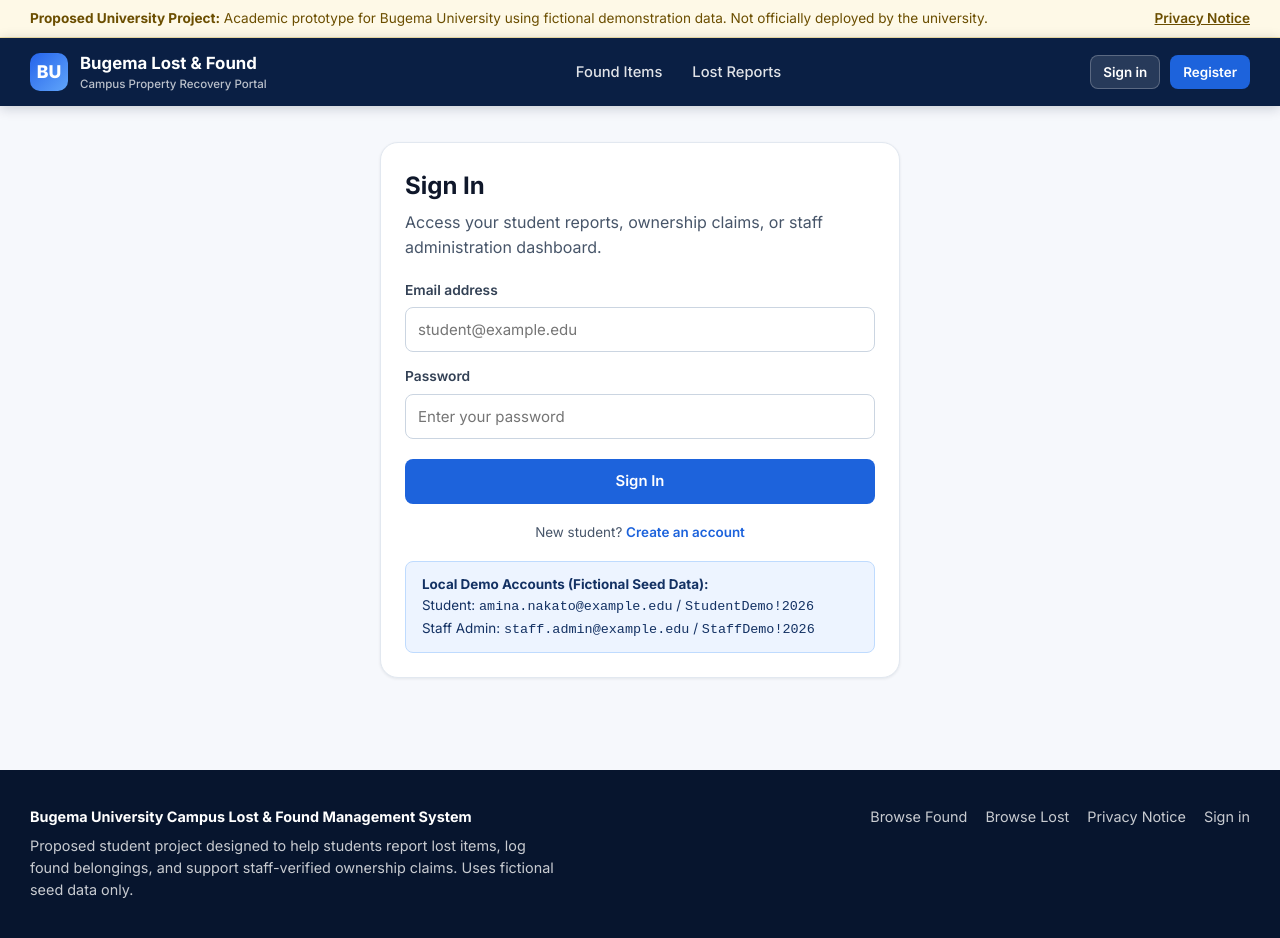
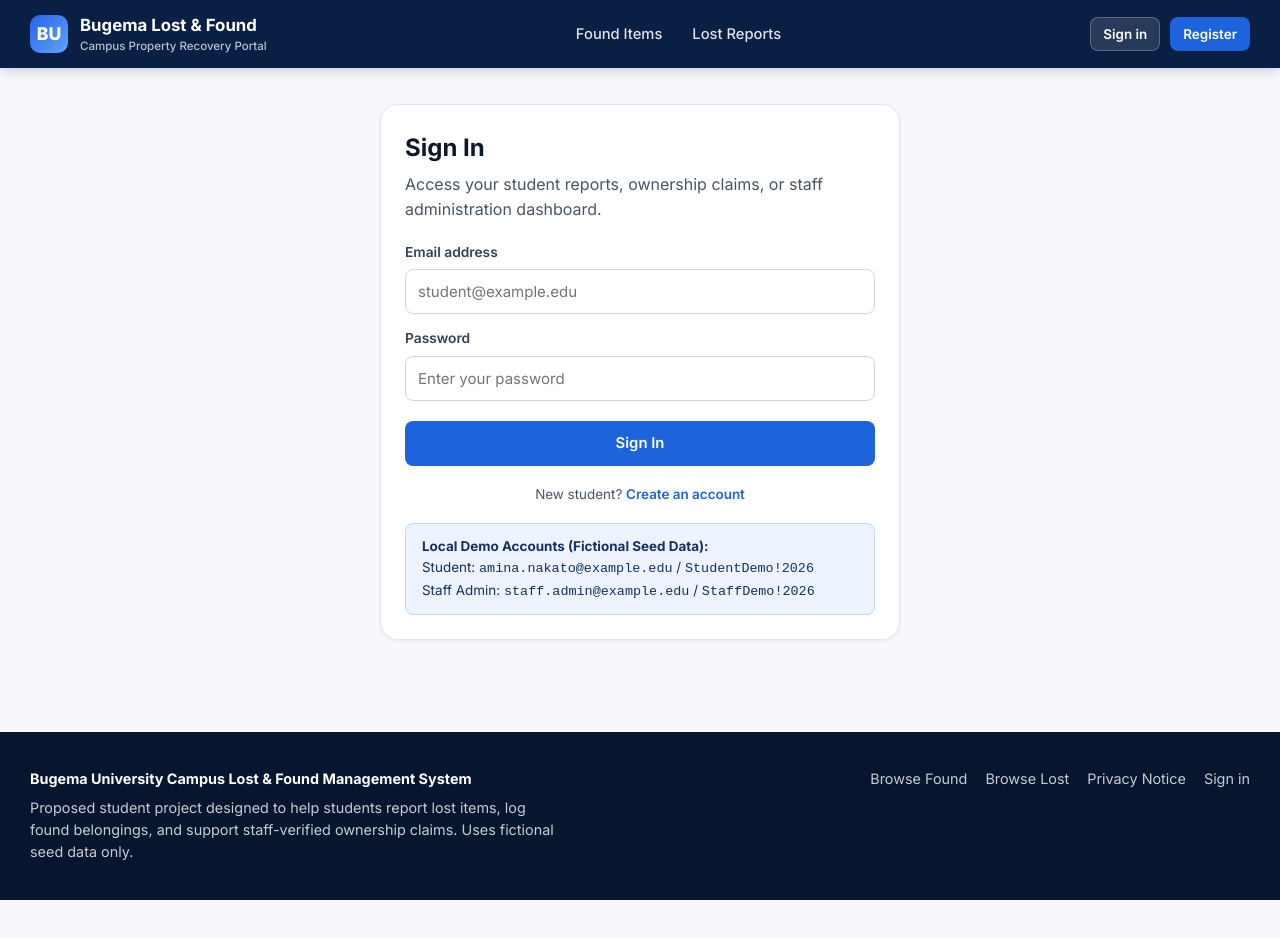
Before and after one commit to Benieee/Campus-lost-and-found-NOSQL, a React (Vite) app in the folder frontend/: page /login in a window 1280 px wide. After the commit the page ends 900 px from the top, so only its background shows below. Built offline with nearby package versions, Linux system fonts and the light colour scheme; no server answers.

Commit message:
refactor: remove proposed project notice ribbon and associated styles

```diff
--- a/frontend/src/components/Layout.tsx
+++ b/frontend/src/components/Layout.tsx
@@ -51,15 +51,6 @@ export function Layout({ children }: { children: React.ReactNode }) {
       <a href="#main-content" className="skip-link">
         Skip to main content
       </a>
-
-      <div className="project-ribbon" role="note">
-        <div className="container">
-          <span>
-            <strong>Proposed University Project:</strong> Academic prototype for Bugema University using fictional demonstration data. Not officially deployed by the university.
-          </span>
-          <Link to="/privacy">Privacy Notice</Link>
-        </div>
-      </div>
 
       <header className="site-header">
         <div className="container header-inner">
--- a/frontend/src/styles/global.css
+++ b/frontend/src/styles/global.css
@@ -90,28 +90,6 @@ textarea {
 .container {
   width: min(1220px, calc(100% - 32px));
   margin: 0 auto;
-}
-
-/* Proposed-system notice ribbon */
-.project-ribbon {
-  background: #fef9e7;
-  border-bottom: 1px solid #f3e2a9;
-  color: #6b4e00;
-  font-size: 0.85rem;
-  padding: 8px 0;
-}
-
-.project-ribbon .container {
-  display: flex;
-  align-items: center;
-  justify-content: space-between;
-  gap: 12px;
-  flex-wrap: wrap;
-}
-
-.project-ribbon a {
-  text-decoration: underline;
-  font-weight: 600;
 }
 
 /* Header & Nav */
```
